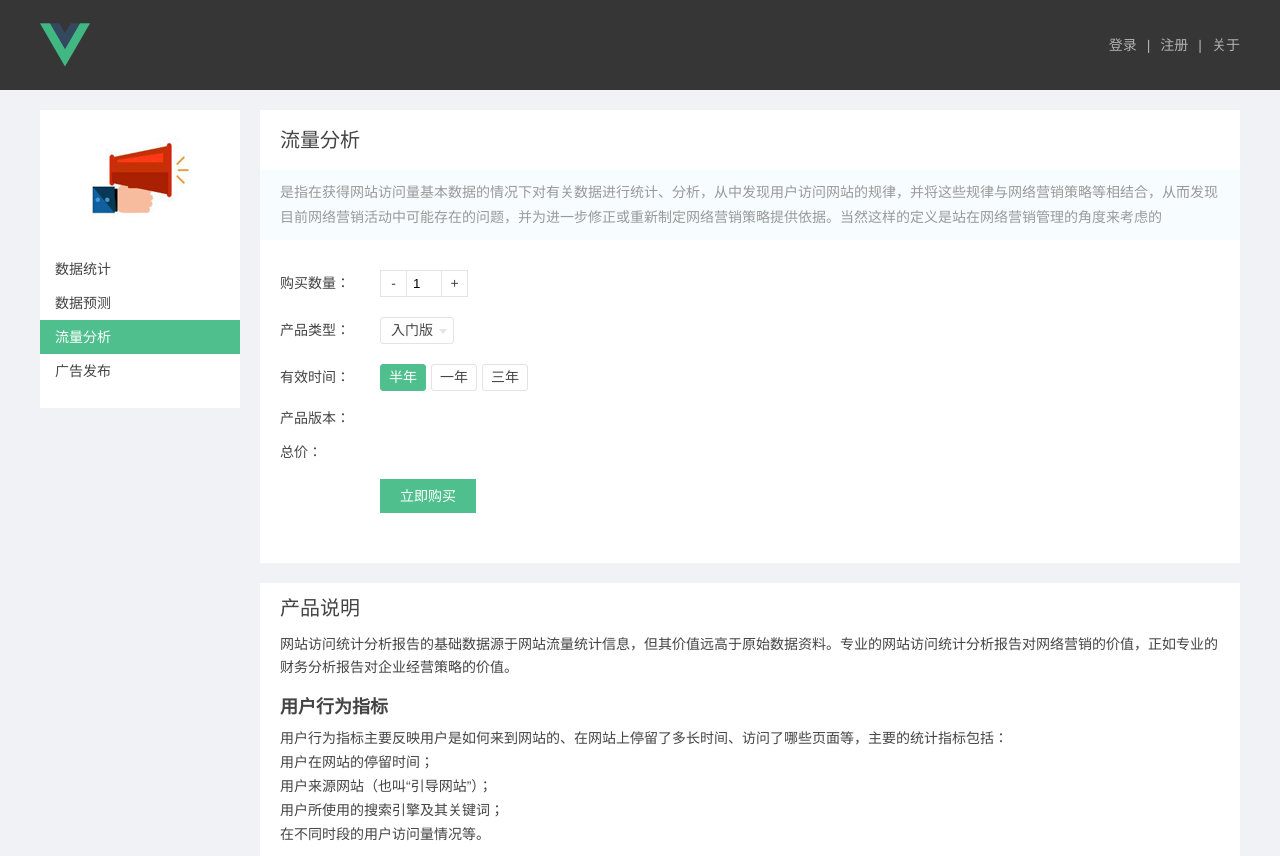
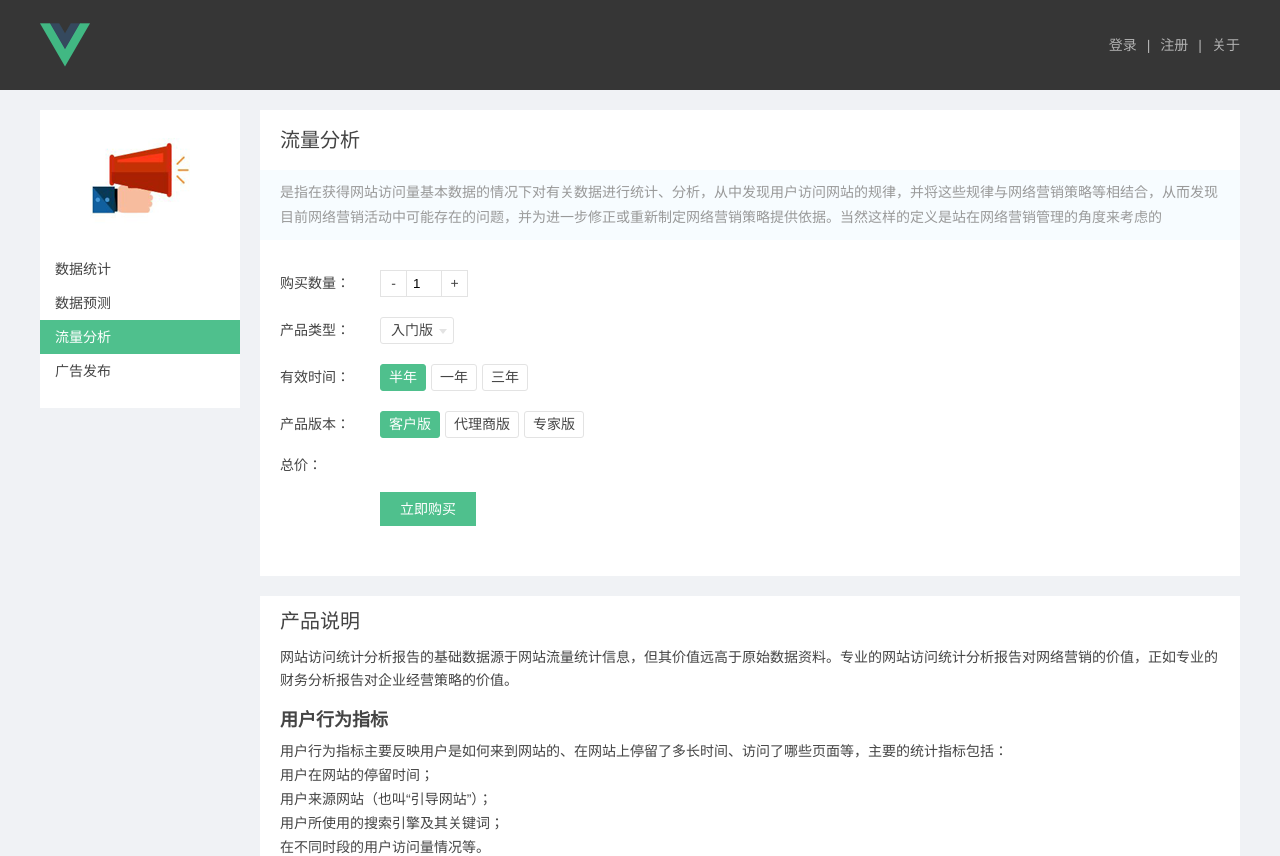
Before and after one commit to neusoftart/vuedemo3, a Vue app: page /detail/analysis in a window 1280 px wide. Shown: the top 856 px of the page. Built offline with nearby package versions, Linux system fonts and the light colour scheme; what vue-resource would draw is missing.

Commit message:
完成产品类型页面布局

```diff
--- a/src/components/base/multiplyChooser.vue
+++ b/src/components/base/multiplyChooser.vue
@@ -12,7 +12,7 @@
 </template>
 
 <script>
-import _ form 'lodash'
+import _ from 'lodash'
 export default {
   props:{
     selections:{
--- a/src/pages/detail/analysis.vue
+++ b/src/pages/detail/analysis.vue
@@ -36,7 +36,9 @@
                   产品版本：
               </div>
               <div class="sales-board-line-right">
-
+                  <VMulChooser :selections="versionList"
+                    @onchange="onParamChange('versions',$event)"
+                  ></VMulChooser>
               </div>
           </div>
           <div class="sales-board-line">
@@ -87,11 +89,13 @@
 import VSelection from '../../components/base/selection'
 import VCounter from '../../components/base/counter'
 import VChooser from '../../components/base/chooser'
+import VMulChooser from '../../components/base/multiplyChooser'
 export default{
   components:{
     VSelection,
     VCounter,
-    VChooser
+    VChooser,
+    VMulChooser
   },
   data(){
     return{
```
